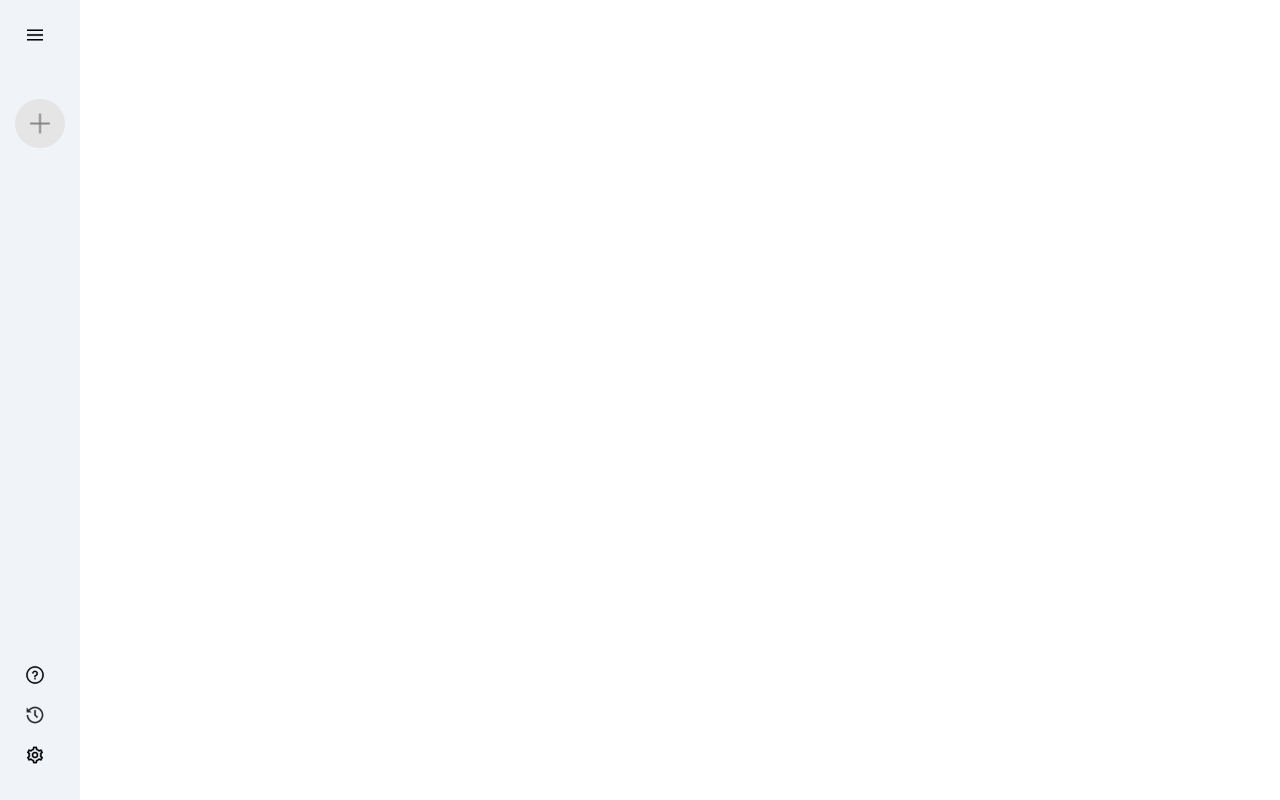
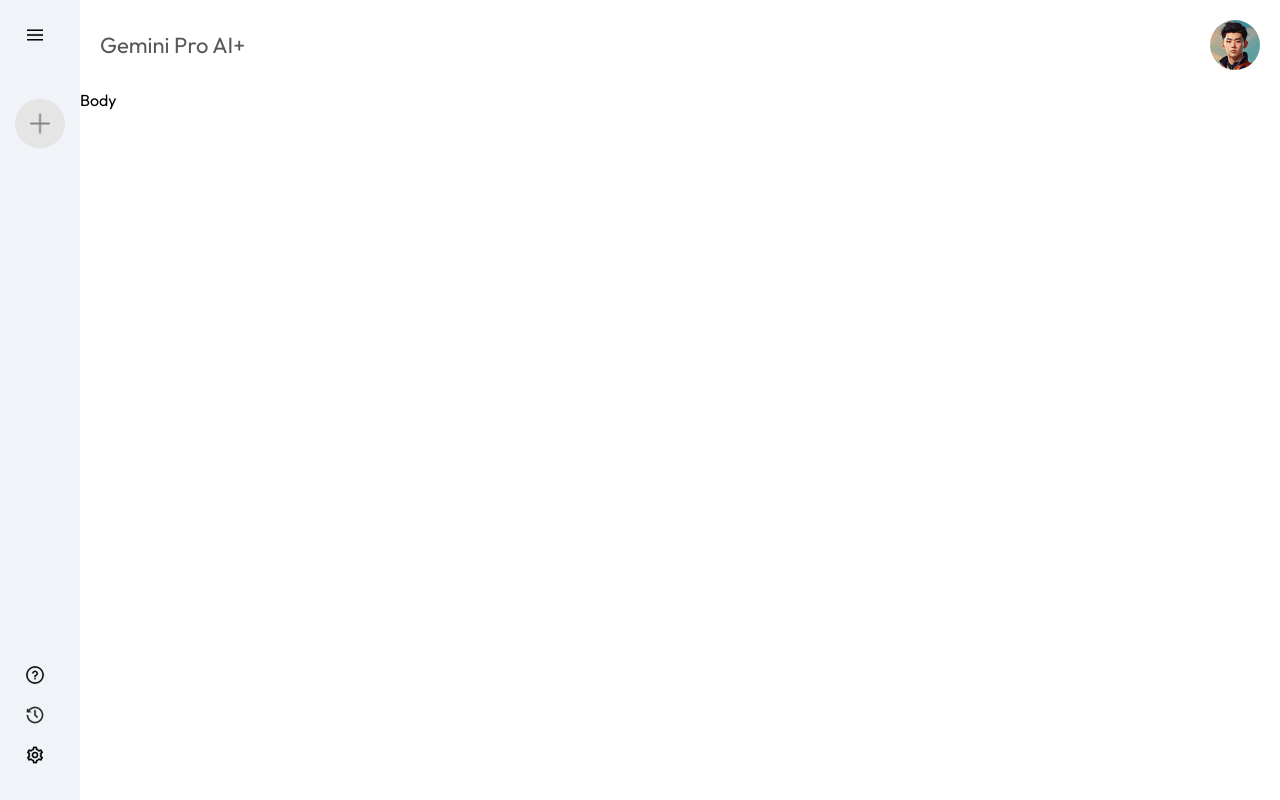
Before and after one commit to ayushsuryan/Gemini-Pro-AI, a React (Vite) app: page / in a window 1280 px wide. Built offline with nearby package versions, Linux system fonts and the light colour scheme.

Commit message:
completed navbar

```diff
--- a/src/App.css
+++ b/src/App.css
@@ -0,0 +1,3 @@
+.appContainer{
+    display: flex;
+}
--- a/src/App.jsx
+++ b/src/App.jsx
@@ -1,10 +1,12 @@
 import "./App.css";
 import Sidebar from "./components/Sidebar";
+import Mainscreen from "./components/Mainscreen";
 
 function App() {
   return (
-    <div>
+    <div className="appContainer">
       <Sidebar />
+      <Mainscreen></Mainscreen>
     </div>
   );
 }
--- /dev/null
+++ b/src/components/Mainscreen.jsx
@@ -0,0 +1,10 @@
+import styles from "../styles/mainscreen.module.css";
+import Navigation from "./Navigation";
+export default function Mainscreen() {
+  return (
+    <div className={styles.main}>
+      <Navigation></Navigation>
+      <div>Body</div>
+    </div>
+  );
+}
--- /dev/null
+++ b/src/components/Navigation.jsx
@@ -0,0 +1,10 @@
+import { assets } from "../assets/assets";
+import styles from "../styles/navigation.module.css";
+export default function Navigation() {
+  return (
+    <div className={styles.nav}>
+      <p>Gemini Pro AI+ </p>
+      <img src={assets.user_icon} alt="avatar" />
+    </div>
+  );
+}
--- a/src/index.css
+++ b/src/index.css
@@ -5,8 +5,3 @@
   box-sizing: border-box;
   font-family: "Outfit", sans-serif;
 }
-
-#root{
-  min-height: 100vh;
-  display: flex;
-}
--- /dev/null
+++ b/src/styles/mainscreen.module.css
@@ -0,0 +1,6 @@
+.main{
+    flex :1;
+    min-height: 100vh;
+    padding-bottom: 15vh;
+    position: relative;
+}
--- /dev/null
+++ b/src/styles/navigation.module.css
@@ -0,0 +1,14 @@
+.nav{
+    display: flex;
+    align-items: center;
+    justify-content: space-between;
+    font-size: 22px ;
+    padding: 20px;
+    color: #585858;
+}
+
+img{
+    width: 50px;
+    border-radius: 50%;
+    cursor: pointer;
+}
```
